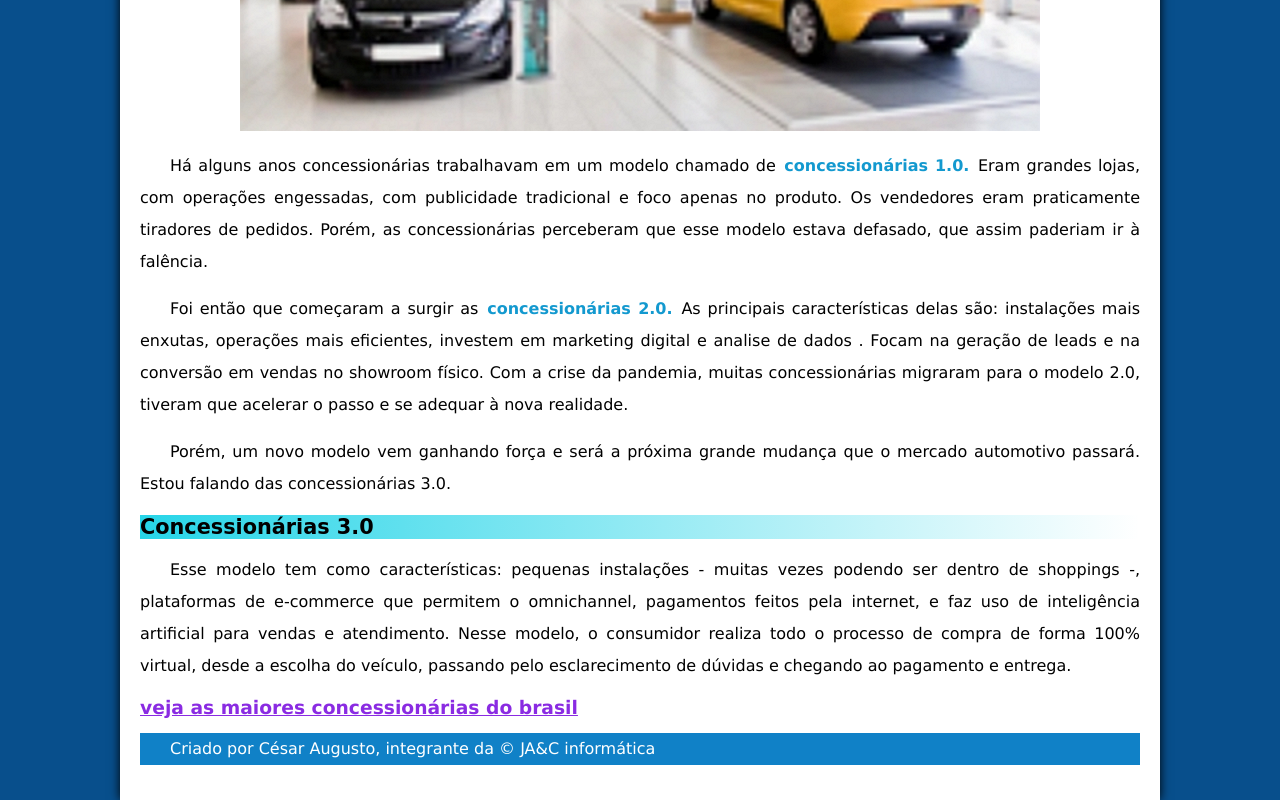
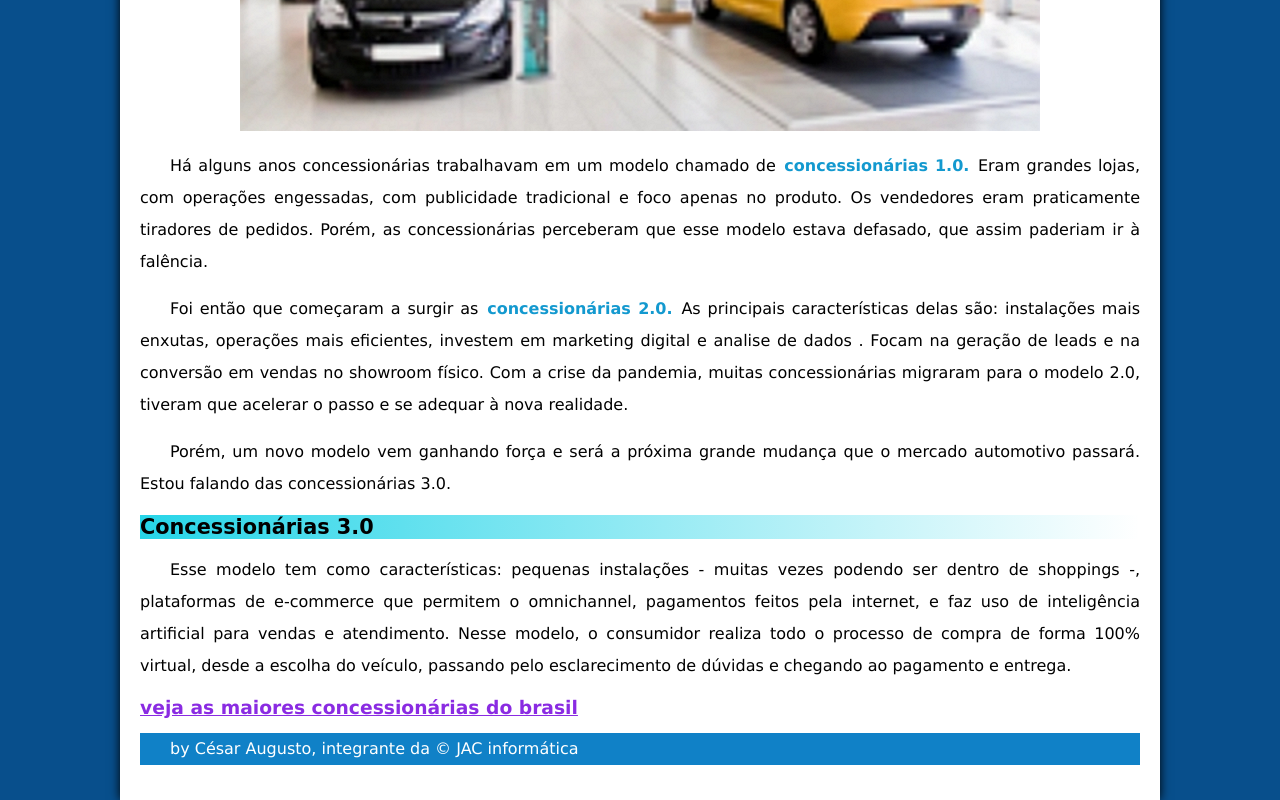
Before and after one commit to cesarmineiro/reforco, a plain HTML site: page concessionaria/index.html in a window 1280 px wide. Shown: the part 3160-3960 px from the top of the page. Drawn offline with Linux system fonts and the light colour scheme.

Commit message:
otimizei o footer

```diff
--- a/concessionaria/index.html
+++ b/concessionaria/index.html
@@ -194,7 +194,7 @@
 
         </article>
         <footer>
-          <p>Criado por César Augusto, integrante da &copy; JA&C informática </p>
+          <p>by  César Augusto, integrante da &copy; JAC informática </p>
         </footer>
        </main>
 
```
